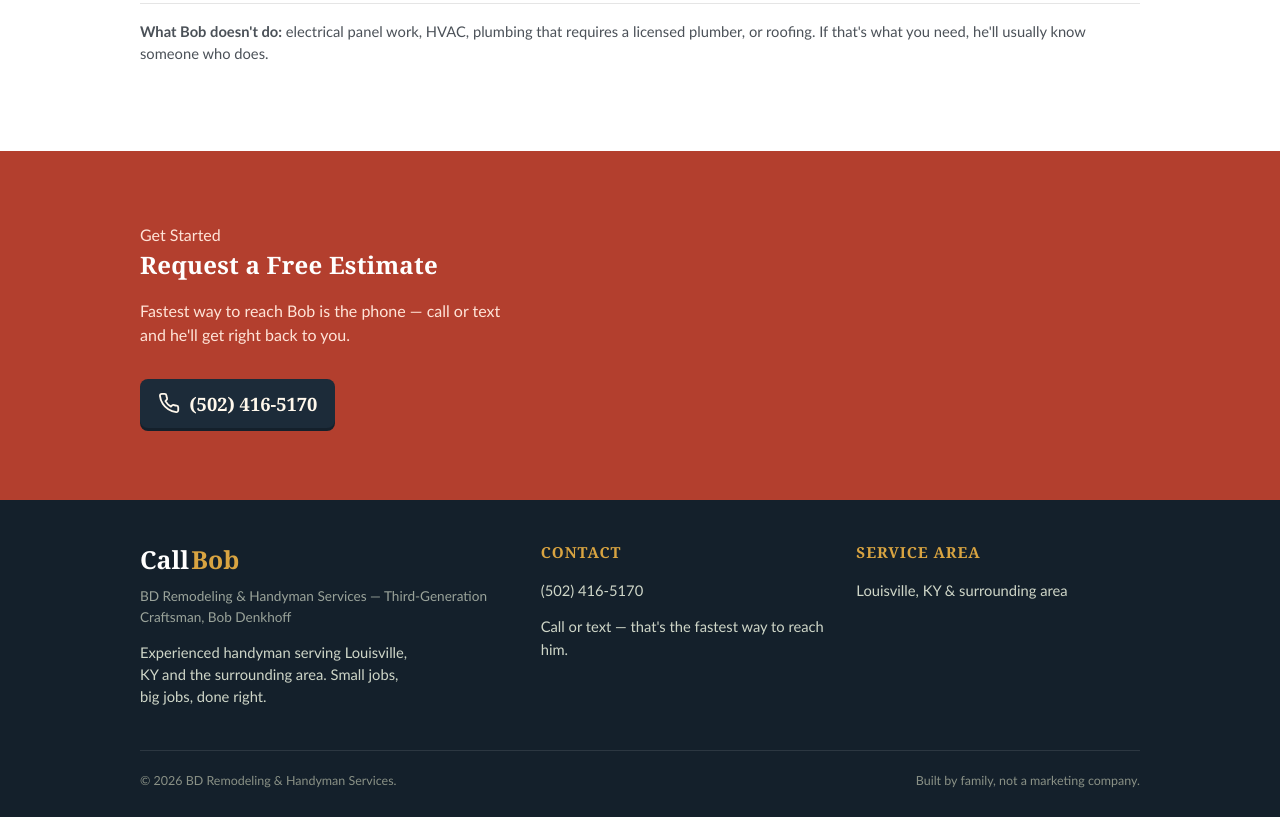
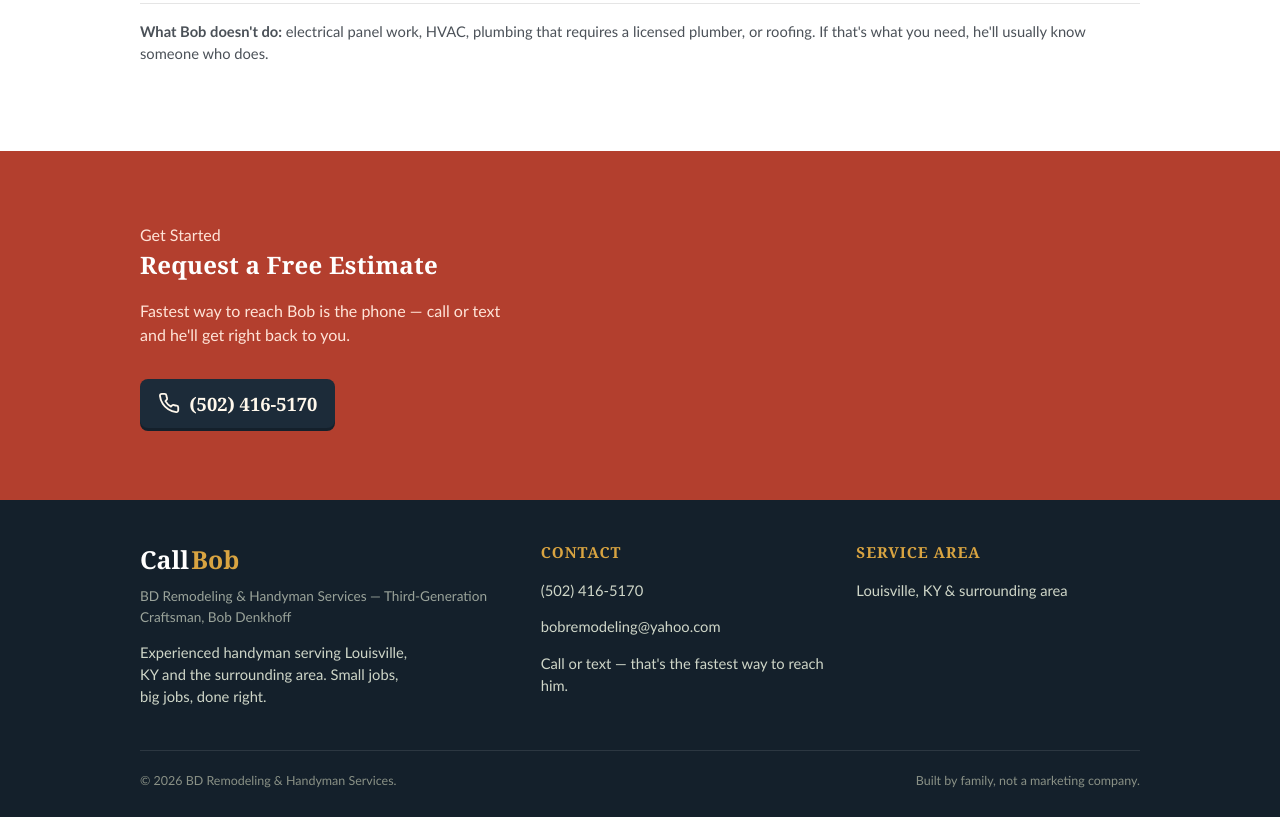
Before and after one commit to whitneylynn0406-eng/callbob, a plain HTML site: page index.html in a window 1280 px wide. Shown: the part 4465-5282 px from the top of the page. Drawn offline with Linux system fonts and the light colour scheme.

Commit message:
Add email as a second contact option in the footer

```diff
--- a/index.html
+++ b/index.html
@@ -347,6 +347,7 @@
       <div>
         <h4>Contact</h4>
         <p><a href="tel:5024165170">(502) 416-5170</a></p>
+        <p style="margin-top:0.4rem;"><a href="mailto:bobremodeling@yahoo.com">bobremodeling@yahoo.com</a></p>
         <p style="margin-top:0.4rem;">Call or text — that's the fastest way to reach him.</p>
       </div>
       <div>
```
Also changed, not shown: pricing.html (+1 -0 lines).
